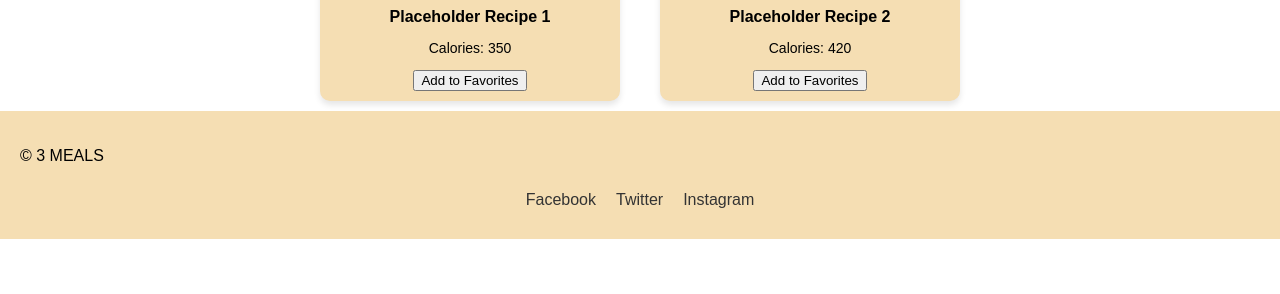
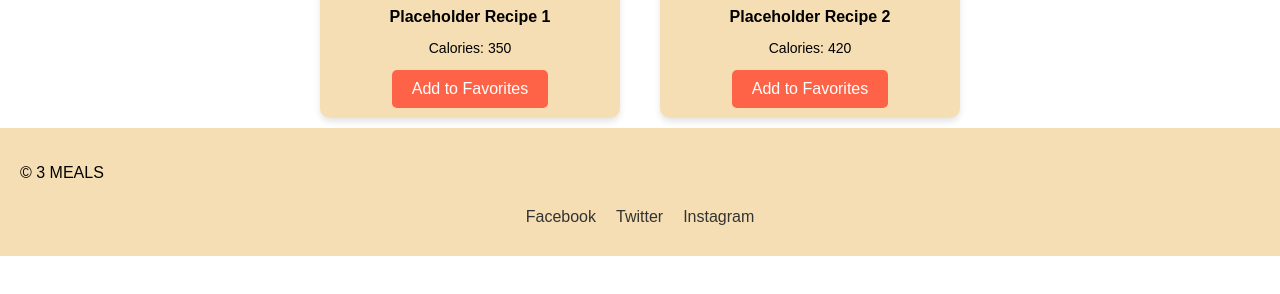
Before and after one commit to jacobleon2117/3meals, a website: page public/index.html in a window 1280 px wide. Shown: the part 428-722 px from the top of the page. Drawn offline with Linux system fonts and the light colour scheme; no server answers.

Commit message:
adding styles to cards

```diff
--- a/public/css/styles.css
+++ b/public/css/styles.css
@@ -288,3 +288,21 @@ h2 {
     color: black;
     z-index: 1;
 }
+.recipe-card button {
+    background-color: #ff6347;
+    color: white;
+    border: none;
+    padding: 10px 20px;
+    border-radius: 5px;
+    font-size: 16px;
+    cursor: pointer;
+    transition: background-color 0.3s ease;
+}
+
+.recipe-card button:hover {
+    background-color: #e05231;
+}
+
+.recipe-card button:focus {
+    outline: none; /* Remove focus outline */
+}
```
